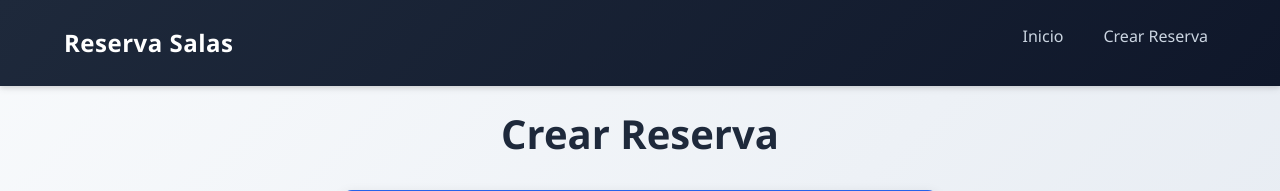
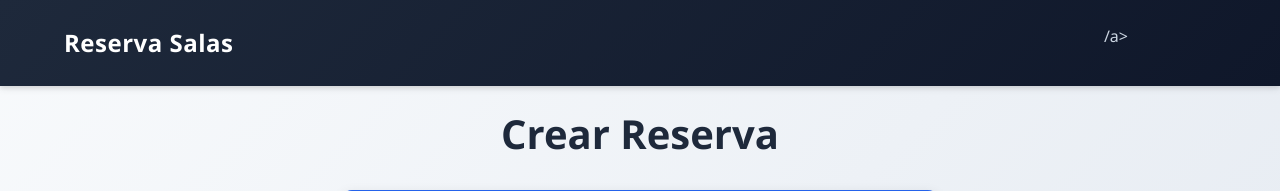
Before and after one commit to Adolfo-Navarro/Eva-Backend-03, a Django app: page /crear_reserva/ in a window 1280 px wide. Shown: the top 191 px of the page. Run offline with Django 5.2, Linux system fonts and the light colour scheme; data that the repository does not hold is empty.

Commit message:
Eliminación de botones innecesarios de inicio y crear reserva

```diff
--- a/templates/base.html
+++ b/templates/base.html
@@ -23,10 +23,10 @@
           <div class="collapse navbar-collapse" id="mainNav">
             <ul class="navbar-nav ms-auto mb-2 mb-lg-0">
               <li class="nav-item">
-                <a class="nav-link" href="{% url 'home' %}">Inicio</a>
+                <a class="nav-link" href="{% url 'home' %}">/a>
               </li>
               <li class="nav-item">
-                <a class="nav-link" href="{% url 'crear_reserva' %}">Crear Reserva</a>
+                <a class="nav-link" href="{% url 'crear_reserva' %}"></a>
               </li>
             </ul>
           </div>
```
